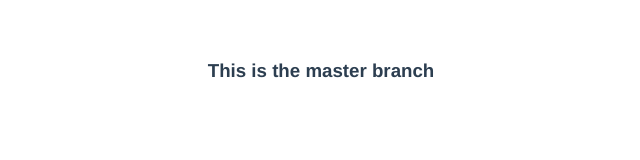
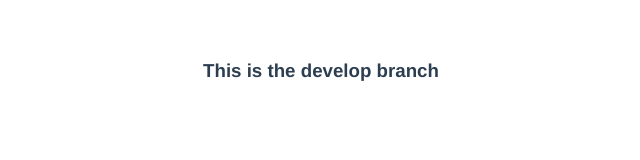
Before and after one commit to loama/britecore-codingTest, a Vue app: page / in a window 1280 px wide. Shown: the top 160 px of the page, without its empty margins (319-959 px from the left). Built offline with nearby package versions, Linux system fonts and the light colour scheme.

Commit message:
change text for develop branch to check correct deployment

```diff
--- a/src/App.vue
+++ b/src/App.vue
@@ -1,6 +1,6 @@
 <template>
   <div id="app">
-    <Blank msg="This is the master branch"/>
+    <Blank msg="This is the develop branch"/>
   </div>
 </template>
 
```
